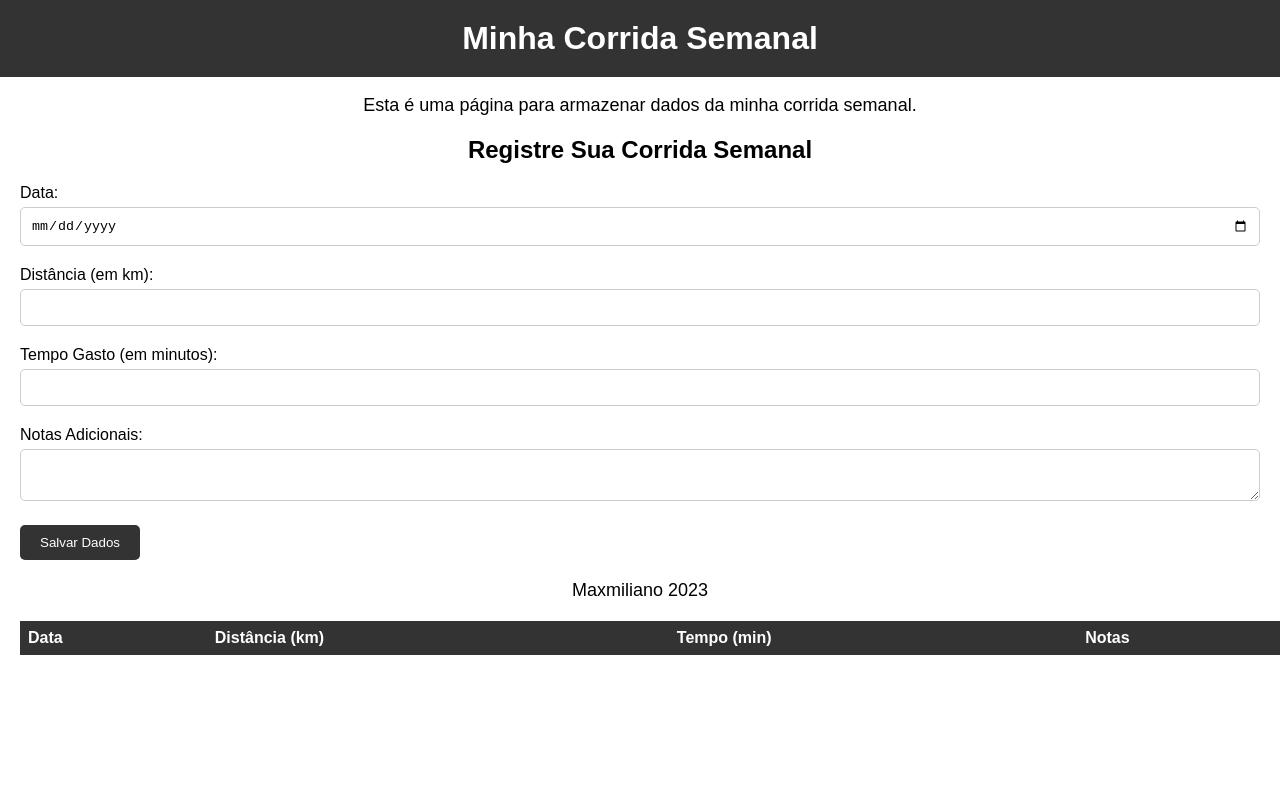
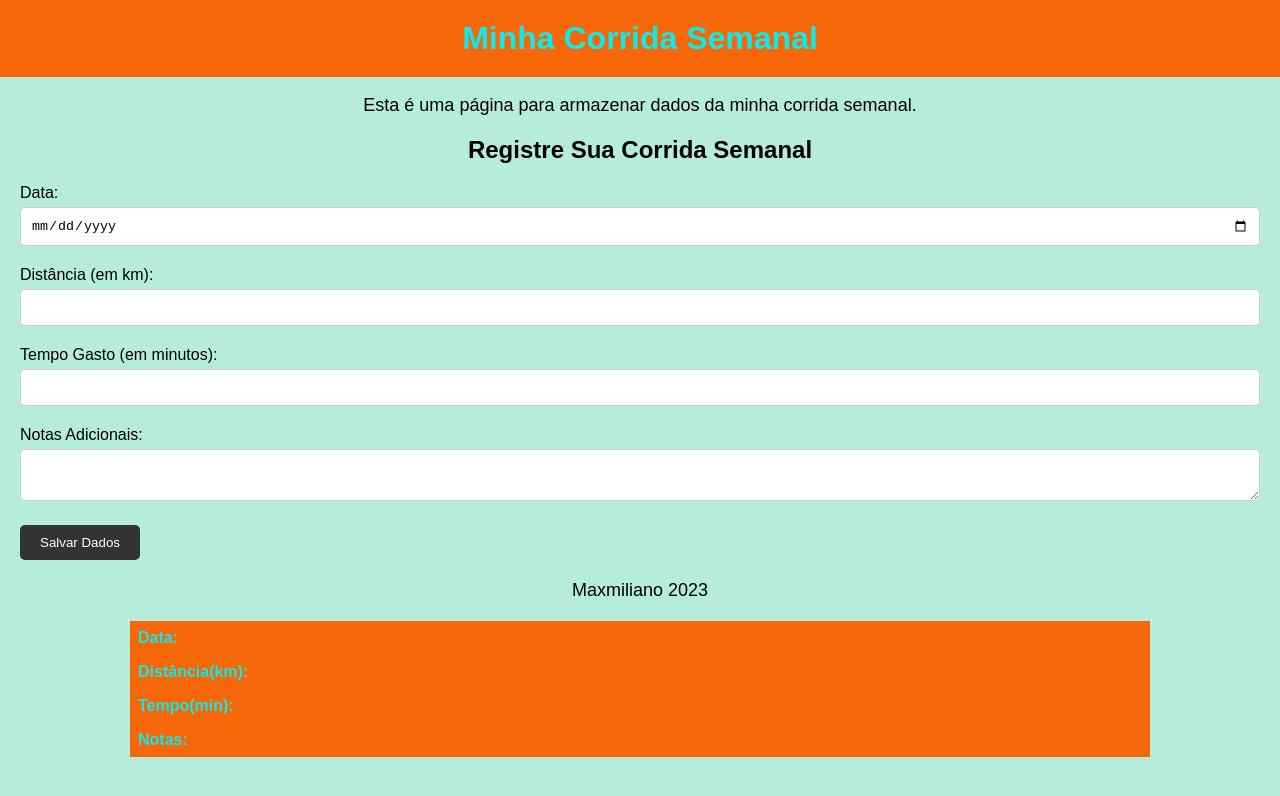
Before and after one commit to maxxmiliano/registro-corrida, a plain HTML site: page index.html in a window 1280 px wide. Drawn offline with Linux system fonts and the light colour scheme.

Commit message:
atualizando css

```diff
--- a/index.html
+++ b/index.html
@@ -41,10 +41,10 @@
     <table id="tabela-corrida">
         <thead>
           <tr>
-            <th>Data</th>
-            <th>Distância (km)</th>
-            <th>Tempo (min)</th>
-            <th>Notas</th>
+            <th>Data:</th>
+            <th>Distância(km):</th>
+            <th>Tempo(min):</th>
+            <th>Notas:</th>
           </tr>
         </thead>
         <tbody>
--- a/style.css
+++ b/style.css
@@ -1,6 +1,7 @@
 
 body {
     font-family: Arial, sans-serif;
+    background-color: rgb(182, 236, 218);
     margin: 0;
     padding: 0;
     overflow-x: hidden ;
@@ -9,8 +10,8 @@ body {
   /* Define o estilo do cabeçalho */
 
   header {
-    background-color: #333;
-    color: #fff;
+    background-color: #f56708;
+    color: #0eeaea;
     padding: 20px;
     text-align: center;
   }
@@ -63,23 +64,30 @@ body {
   /* Define o estilo da tabela */
 
   table {
-    border-collapse: collapse;
-    width: 100%;
-    margin: 20px;
+
+    width: 80%;
+    margin: 0 auto;
+    margin-bottom: 14px;
+
+
   }
 
   th, td {
-    text-align: left;
     padding: 8px;
+    margin: 0 auto;
+
   }
 
   th {
-    background-color: #333;
-    color: #fff;
+    background-color: #f56708;
+    color: #0eeaea;
+    display: flex;
+
   }
 
+
   tr:nth-child(even) {
-    background-color: #f2f2f2;
+    background-color: #f9f6f6;
   }
 
   /* Define o estilo responsivo */
@@ -107,12 +115,7 @@ body {
       font-size: 16px;
     }
 
-    table {
-      margin: 10px;
-      font-size: 16px;
-    }
 
-    th, td {
-      padding: 6px;
-    }
+
+
   }
```
